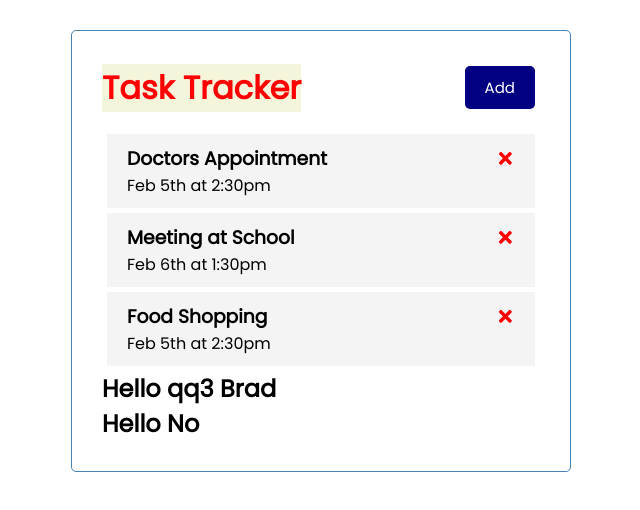
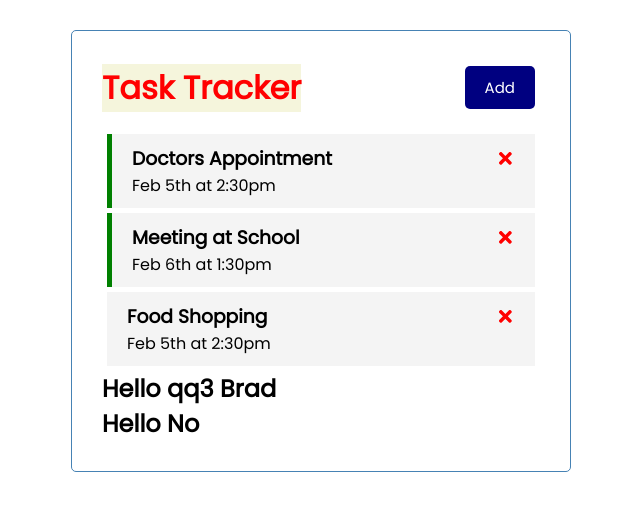
Before and after one commit to jonathan-r-jones/react-crash-course-xps-version, a React (Create React App) app: page / in a window 1280 px wide. Shown: the top 510 px of the page, without its empty margins (319-959 px from the left). Built offline with nearby package versions, Linux system fonts and the light colour scheme.

Commit message:
Oct-12-2021_3:27_PM

```diff
--- a/src/App.js
+++ b/src/App.js
@@ -36,6 +36,7 @@
   // Toggle Reminder]
   const toggleReminder = (id) => {
     console.log(id)
+    setTasks(tasks.map((task) => task.id === id ? { ...task, reminder: !task.reminder } : task))
   }
 
   return (
--- a/src/components/Task.js
+++ b/src/components/Task.js
@@ -2,7 +2,7 @@
 
 const Task = ({ task, onDelete, onToggle }) => {
   return (
-    <div className='task' onDoubleClick={() => onToggle(task.id)}>
+    <div className={`task ${task.reminder ? 'reminder' : ''}`} onDoubleClick={() => onToggle(task.id)}>
       <h3>
         {task.text} <FaTimes
         style={{ color: 'red', cursor: 'pointer' }}
```
